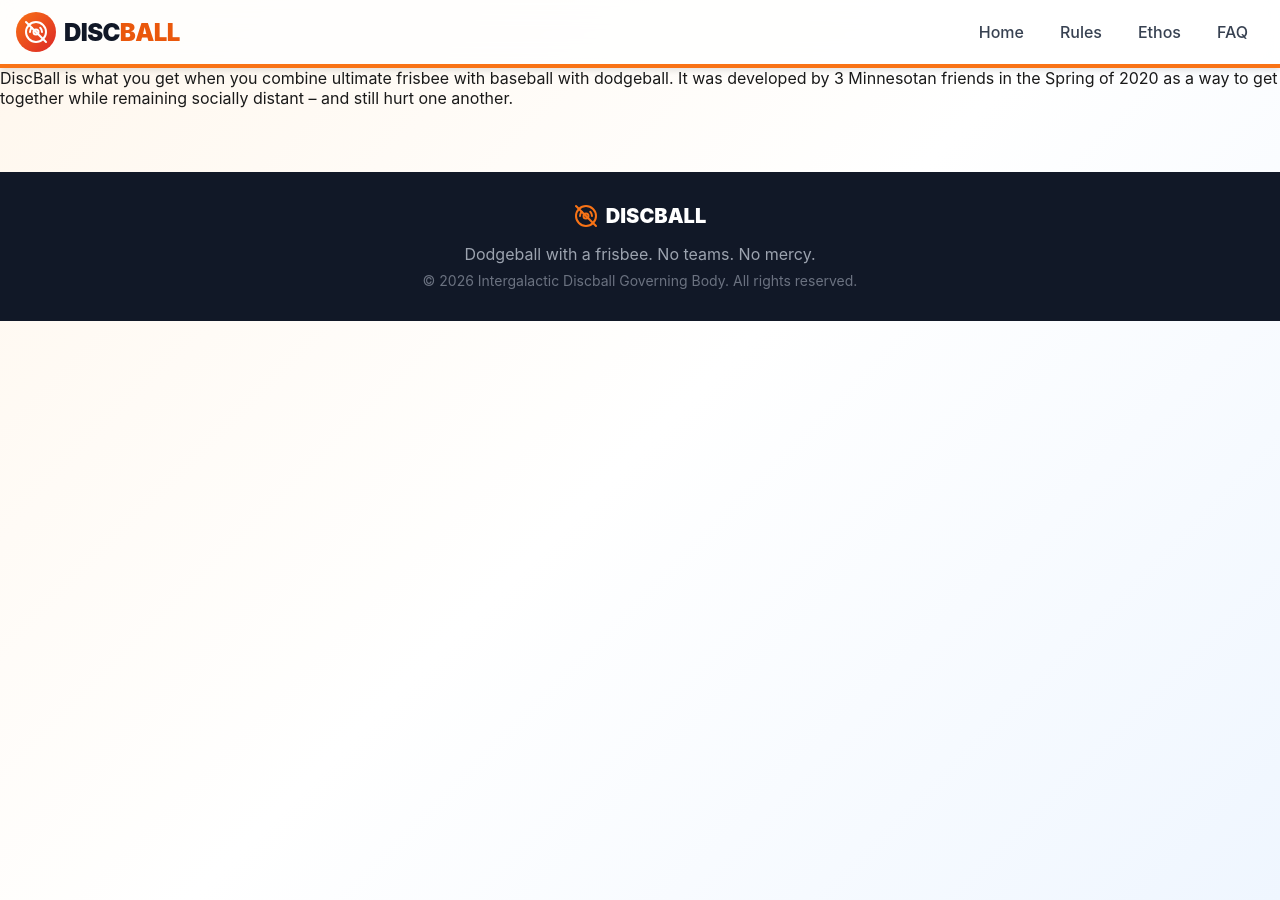
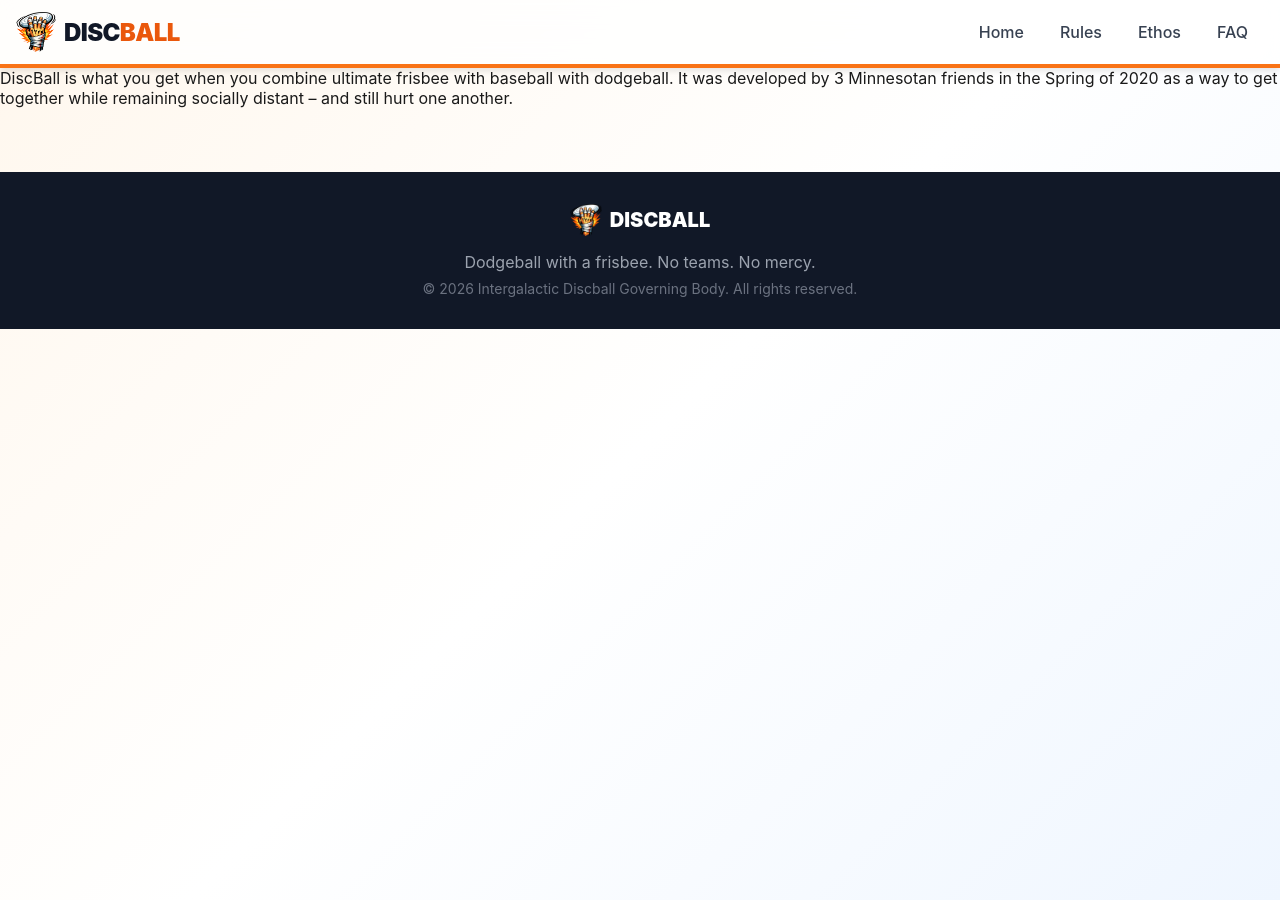
Before and after one commit to joshcutler/discball.ninja, a Jekyll site: the page built from about.md, in a window 1280 px wide. Built offline with Jekyll 4.4.1, drawn with Linux system fonts in a browser that asks for light colours.

Commit message:
Add Discball logo to nav, hero, and footer per Figma design
Replace SVG placeholder icons with the actual logo image in nav (40px),
hero (8rem/10rem on desktop), and footer (32px). Image optimized from
702KB to 131KB by resizing to 320px max for retina display.

Co-Authored-By: Claude Opus 4.6 <noreply@anthropic.com>

```diff
--- a/_layouts/homepage.html
+++ b/_layouts/homepage.html
@@ -14,9 +14,7 @@
   <nav class="nav">
     <div class="nav-inner">
       <a href="{{ '/' | relative_url }}" class="nav-logo">
-        <div class="nav-logo-icon">
-          <svg viewBox="0 0 24 24"><circle cx="12" cy="12" r="10"/><path d="M6 12c0-1.68.68-3.2 1.76-4.24M9.5 12a2.5 2.5 0 1 0 5 0 2.5 2.5 0 0 0-5 0"/><path d="M16.24 7.76A6 6 0 0 1 18 12"/><path d="m2 2 20 20"/></svg>
-        </div>
+        <img src="{{ '/assets/images/diskball-logo.png' | relative_url }}" alt="Discball Logo" class="nav-logo-img">
         <span class="nav-logo-text">DISC<span>BALL</span></span>
       </a>
 
@@ -47,7 +45,7 @@
   <!-- Footer -->
   <footer class="footer">
     <div class="footer-logo">
-      <svg viewBox="0 0 24 24"><circle cx="12" cy="12" r="10"/><path d="M6 12c0-1.68.68-3.2 1.76-4.24M9.5 12a2.5 2.5 0 1 0 5 0 2.5 2.5 0 0 0-5 0"/><path d="M16.24 7.76A6 6 0 0 1 18 12"/><path d="m2 2 20 20"/></svg>
+      <img src="{{ '/assets/images/diskball-logo.png' | relative_url }}" alt="Discball Logo" class="footer-logo-img">
       <span>DISCBALL</span>
     </div>
     <p class="footer-tagline">Dodgeball with a frisbee. No teams. No mercy.</p>
--- a/_layouts/page.html
+++ b/_layouts/page.html
@@ -14,9 +14,7 @@
   <nav class="nav">
     <div class="nav-inner">
       <a href="{{ '/' | relative_url }}" class="nav-logo">
-        <div class="nav-logo-icon">
-          <svg viewBox="0 0 24 24"><circle cx="12" cy="12" r="10"/><path d="M6 12c0-1.68.68-3.2 1.76-4.24M9.5 12a2.5 2.5 0 1 0 5 0 2.5 2.5 0 0 0-5 0"/><path d="M16.24 7.76A6 6 0 0 1 18 12"/><path d="m2 2 20 20"/></svg>
-        </div>
+        <img src="{{ '/assets/images/diskball-logo.png' | relative_url }}" alt="Discball Logo" class="nav-logo-img">
         <span class="nav-logo-text">DISC<span>BALL</span></span>
       </a>
 
@@ -47,7 +45,7 @@
   <!-- Footer -->
   <footer class="footer">
     <div class="footer-logo">
-      <svg viewBox="0 0 24 24"><circle cx="12" cy="12" r="10"/><path d="M6 12c0-1.68.68-3.2 1.76-4.24M9.5 12a2.5 2.5 0 1 0 5 0 2.5 2.5 0 0 0-5 0"/><path d="M16.24 7.76A6 6 0 0 1 18 12"/><path d="m2 2 20 20"/></svg>
+      <img src="{{ '/assets/images/diskball-logo.png' | relative_url }}" alt="Discball Logo" class="footer-logo-img">
       <span>DISCBALL</span>
     </div>
     <p class="footer-tagline">Dodgeball with a frisbee. No teams. No mercy.</p>
--- a/assets/css/style.css
+++ b/assets/css/style.css
@@ -56,28 +56,14 @@ img {
   gap: 0.5rem;
 }
 
-.nav-logo-icon {
-  background: linear-gradient(135deg, #f97316, #dc2626);
-  padding: 0.5rem;
-  border-radius: 50%;
-  display: flex;
-  align-items: center;
-  justify-content: center;
+.nav-logo-img {
+  width: 40px;
+  height: 40px;
   transition: transform 0.3s;
 }
 
-.nav-logo:hover .nav-logo-icon {
-  transform: rotate(12deg);
-}
-
-.nav-logo-icon svg {
-  width: 24px;
-  height: 24px;
-  fill: none;
-  stroke: white;
-  stroke-width: 2;
-  stroke-linecap: round;
-  stroke-linejoin: round;
+.nav-logo:hover .nav-logo-img {
+  transform: scale(1.1);
 }
 
 .nav-logo-text {
@@ -207,6 +193,18 @@ img {
   box-shadow: 0 4px 6px -1px rgba(0, 0, 0, 0.1);
   transform: rotate(-2deg);
   font-weight: 900;
+}
+
+.hero-logo {
+  display: flex;
+  justify-content: center;
+  margin-bottom: 1.5rem;
+}
+
+.hero-logo-img {
+  width: 8rem;
+  height: 8rem;
+  filter: drop-shadow(0 25px 25px rgba(0, 0, 0, 0.25));
 }
 
 .hero h1 {
@@ -507,14 +505,9 @@ img {
   margin-bottom: 1rem;
 }
 
-.footer-logo svg {
-  width: 24px;
-  height: 24px;
-  stroke: #f97316;
-  fill: none;
-  stroke-width: 2;
-  stroke-linecap: round;
-  stroke-linejoin: round;
+.footer-logo-img {
+  width: 32px;
+  height: 32px;
 }
 
 .footer-logo span {
@@ -1140,6 +1133,11 @@ img {
     font-size: 1.5rem;
   }
 
+  .hero-logo-img {
+    width: 10rem;
+    height: 10rem;
+  }
+
   .section-title {
     font-size: 3rem;
   }
--- a/index.html
+++ b/index.html
@@ -8,6 +8,9 @@ layout: homepage
   <div class="hero-bg"></div>
   <div class="hero-content">
     <div class="hero-badge">NEW SPORT ALERT! 🔥</div>
+    <div class="hero-logo">
+      <img src="/assets/images/diskball-logo.png" alt="Discball Logo" class="hero-logo-img">
+    </div>
     <h1>WELCOME TO <span>DISCBALL</span></h1>
     <p class="hero-subtitle">
       Dodgeball with a frisbee. No teams. No mercy. Just you, your circle, and a 200-gram
```
Also changed, not shown: assets/images/diskball-logo.png (added).
